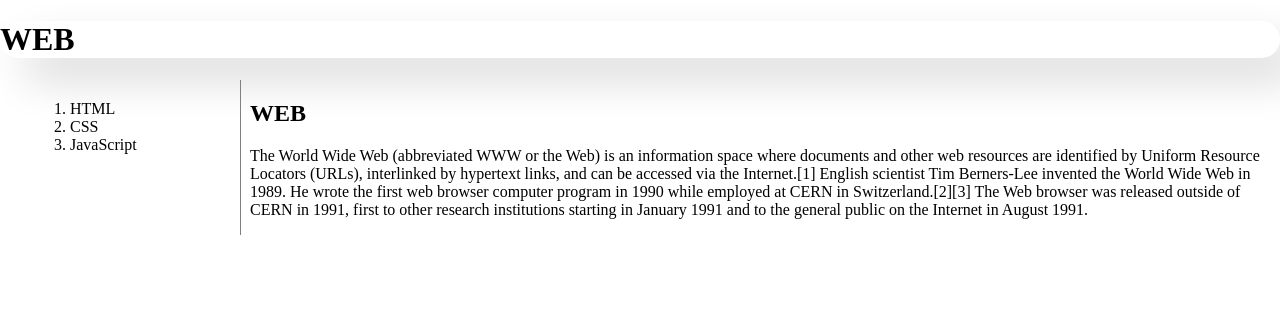
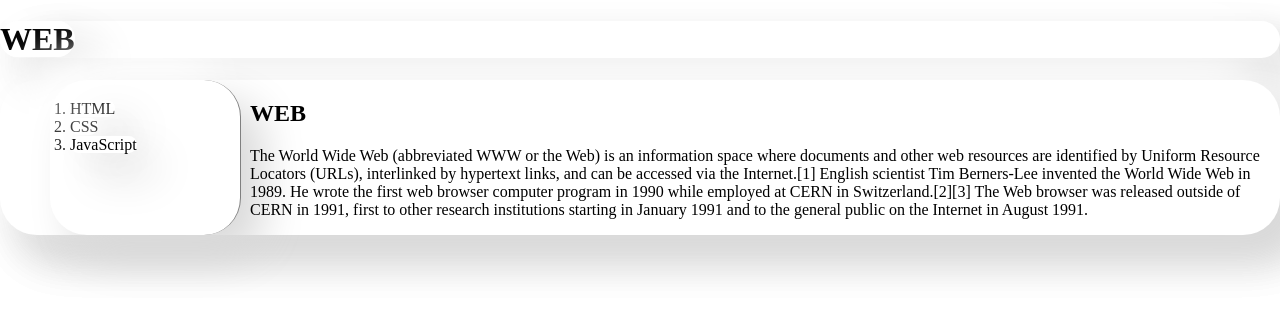
Before and after one commit to HYOMIN-E/WEB, a plain HTML site: page index.html in a window 1280 px wide. Drawn offline with Linux system fonts and the light colour scheme.

Commit message:
Update style.css

```diff
--- a/style.css
+++ b/style.css
@@ -1,6 +1,10 @@
 a {
     color: black;
     text-decoration: none;
+	border-radius: 37px;
+background: #ffffff;
+box-shadow:  22px 22px 44px #d9d9d9,
+             -22px -22px 44px #ffffff;
 }
 h1 {
     border-radius: 37px;
@@ -12,20 +16,36 @@ ol {
     border-right: 1px solid gray;
     width: 150px;
     margin: 0;
+	border-radius: 37px;
+background: #ffffff;
+box-shadow:  22px 22px 44px #d9d9d9,
+             -22px -22px 44px #ffffff;
 }
 body {
     margin: 0;
 	font-family: 'neon';
+	border-radius: 37px;
+background: #ffffff;
+box-shadow:  22px 22px 44px #d9d9d9,
+             -22px -22px 44px #ffffff;
 }
 div {
     padding-left: 50px;
 }
 #grid ol {
     padding: 20px;
+	border-radius: 37px;
+background: #ffffff;
+box-shadow:  22px 22px 44px #d9d9d9,
+             -22px -22px 44px #ffffff;
 }
 #grid {
     display: grid;
     grid-template-columns: 150px 1fr;
+	border-radius: 37px;
+background: #ffffff;
+box-shadow:  22px 22px 44px #d9d9d9,
+             -22px -22px 44px #ffffff;
 }
 @media(max-width: 600px) {
     #grid {
```
